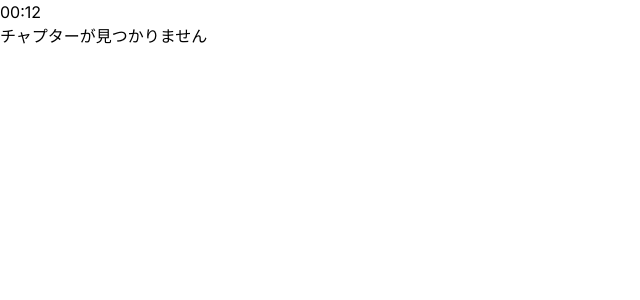
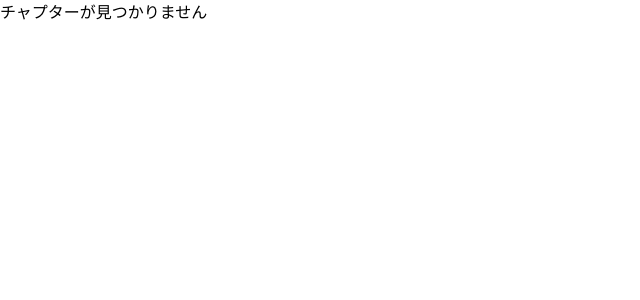
Before and after one commit to AKABANEDAI-FES/2025-escape-game, a Next.js app: page /game/1 in a window 1280 px wide. Shown: the top 300 px of the page, without its empty margins (0-640 px from the left). Built offline with nearby package versions, Linux system fonts and the light colour scheme.

Commit message:
タイマーを解凍時間のみに変更

```diff
--- a/src/app/ClientRoot.tsx
+++ /dev/null
@@ -1,25 +0,0 @@
-'use client';
-
-import { usePathname } from 'next/navigation';
-import Timer from '@/components/game/Timer';
-import { GameProvider } from './provider/GameProvider';
-
-export default function ClientRoot({ children }: { children: React.ReactNode }) {
-  const pathname = usePathname();
-  const showTimer = pathname.startsWith('/game');
-
-  return (
-    // まずGameProviderで全体をラップする
-    <GameProvider>
-      <div className="game-container">
-        {/*
-          GameProviderの内側でTimerを呼び出す。
-          これでTimerはuseGame()を安全に使える。
-        */}
-        {showTimer && <Timer />}
-
-        <main>{children}</main>
-      </div>
-    </GameProvider>
-  );
-}
--- a/src/app/game/[chapterId]/page.tsx
+++ b/src/app/game/[chapterId]/page.tsx
@@ -8,6 +8,12 @@ export async function generateStaticParams() {
   }));
 }
 
-export default function GamePage({ params }: { params: { chapterId: string } }) {
-  return <GameClient chapterId={params.chapterId} />;
+// GamePage を async にして params を await
+export default async function GamePage({
+  params,
+}: {
+  params: Promise<{ chapterId: string }>;
+}) {
+  const { chapterId } = await params;
+  return <GameClient chapterId={chapterId} />;
 }
--- a/src/app/layout.tsx
+++ b/src/app/layout.tsx
@@ -1,7 +1,7 @@
 import type { Metadata } from "next";
 import { Inter } from "next/font/google";
 import "./globals.css";
-import ClientRoot from "./ClientRoot";
+import { GameProvider } from "./provider/GameProvider";
 
 const inter = Inter({ subsets: ["latin"] });
 
@@ -20,7 +20,7 @@ export default function RootLayout({
     // htmlの言語設定を日本語に
     <html lang="ja">
       <body className={inter.className}>
-        <ClientRoot>{children}</ClientRoot>
+        <GameProvider>{children}</GameProvider>
       </body>
     </html>
   );
--- a/src/app/provider/GameProvider.tsx
+++ b/src/app/provider/GameProvider.tsx
@@ -1,7 +1,6 @@
-'use client';
-import React, { createContext, useContext, ReactNode } from 'react';
-import { usePersistentGameState } from '@/hooks/usePersistentGameState';
-import { useGameTimer } from '@/hooks/useGameTimer';
+"use client";
+import React, { createContext, useContext, ReactNode, Dispatch, SetStateAction } from "react";
+import { GameState, usePersistentGameState } from "@/hooks/usePersistentGameState";
 
 interface GameContextType {
   remainingTime: number;
@@ -10,20 +9,20 @@ interface GameContextType {
   pauseTimer: () => void;
   resumeTimer: () => void;
   resetGame: () => void;
+  setGameState: Dispatch<SetStateAction<GameState>>;
 }
 
 const GameContext = createContext<GameContextType | undefined>(undefined);
 
 export const GameProvider = ({ children }: { children: ReactNode }) => {
   // 仕事1：状態管理は専門家（usePersistentGameState）に任せる
-  const { gameState, setGameState, isLoaded, resetGameState } = usePersistentGameState();
+  const { gameState, setGameState, isLoaded, resetGameState } =
+    usePersistentGameState();
 
   // 仕事2：タイマー処理も専門家（useGameTimer）に任せる
-  const { isTimerRunning, pauseTimer, resumeTimer } = useGameTimer({
-    ...gameState,
-    isLoaded,
-    setGameState,
-  });
+  const isTimerRunning = false; // 初期値だけ
+  const pauseTimer = () => {};
+  const resumeTimer = () => {};
 
   // ゲームリセットの命令を出す
   const resetGame = () => {
@@ -35,13 +34,16 @@ export const GameProvider = ({ children }: { children: ReactNode }) => {
 
   // 組み立てた結果を全体に提供する
   return (
-    <GameContext.Provider value={{
-      ...gameState,
-      isTimerRunning,
-      pauseTimer,
-      resumeTimer,
-      resetGame,
-    }}>
+    <GameContext.Provider
+      value={{
+        ...gameState,
+        isTimerRunning,
+        pauseTimer,
+        resumeTimer,
+        resetGame,
+        setGameState,
+      }}
+    >
       {children}
     </GameContext.Provider>
   );
@@ -49,6 +51,7 @@ export const GameProvider = ({ children }: { children: ReactNode }) => {
 
 export const useGame = () => {
   const context = useContext(GameContext);
-  if (context === undefined) throw new Error('useGame must be used within a GameProvider');
+  if (context === undefined)
+    throw new Error("useGame must be used within a GameProvider");
   return context;
 };
--- a/src/components/game/PuzzleDisplay.tsx
+++ b/src/components/game/PuzzleDisplay.tsx
@@ -1,7 +1,10 @@
 'use client';
 
-import { useState } from 'react';
+import { useEffect, useState } from 'react';
 import { PuzzleChapter } from '@/lib/gameData'; // gameData.tsから型をインポート
+import { useGame } from '@/app/provider/GameProvider';
+import { useGameTimer } from '@/hooks/useGameTimer';
+import Timer from './Timer';
 
 // この部品が受け取る情報
 interface PuzzleDisplayProps {
@@ -10,6 +13,18 @@ interface PuzzleDisplayProps {
 }
 
 export default function PuzzleDisplay({ puzzle, onSolved }: PuzzleDisplayProps) {
+  const { remainingTime, currentChapterId, setGameState } = useGame();
+  const {resumeTimer, pauseTimer}=useGameTimer({
+    remainingTime,
+    currentChapterId,
+    isLoaded: true,
+    setGameState
+  });
+
+  useEffect(()=>{
+    resumeTimer();
+    return ()=>{pauseTimer();}
+  },[resumeTimer,pauseTimer])
   // プレイヤーの入力内容を覚えておくための変数
   const [playerInput, setPlayerInput] = useState('');
   // 不正解だったときのエラーメッセージを覚えておく変数
@@ -18,7 +33,6 @@ export default function PuzzleDisplay({ puzzle, onSolved }: PuzzleDisplayProps)
   // 提出ボタンが押されたときの処理
   const handleSubmit = () => {
     // 入力された答えと、正解の答えを比較
-    // toUpperCase()で両方大文字に変換し、大文字・小文字を区別しないようにする
     if (playerInput.toUpperCase() === puzzle.answer.toUpperCase()) {
       // 正解の場合
       setErrorMessage(''); // エラーメッセージを消す
@@ -31,6 +45,7 @@ export default function PuzzleDisplay({ puzzle, onSolved }: PuzzleDisplayProps)
 
   return (
     <div className="puzzle-container">
+      <Timer remainingTime={remainingTime} />
       <h2 className="puzzle-question">{puzzle.question}</h2>
 
       <input
--- a/src/components/game/Timer.tsx
+++ b/src/components/game/Timer.tsx
@@ -1,15 +1,14 @@
 // app/components/Timer.tsx
 'use client';
-import { useGame } from "@/app/provider/GameProvider";
-
-export default function Timer() {
-  const { remainingTime } = useGame();
+interface TimerProps {
+  remainingTime: number;
+}
+export default function Timer({remainingTime}: TimerProps) {
 
   // レンダリングごとにログ
-  console.log('Timer render:', remainingTime);
 
-  const formatTime = (time: number) => {
-    const t = Math.max(0, time);
+  const formatTime = (remainingTime: number) => {
+    const t = Math.max(0, remainingTime);
     const minutes = Math.floor(t / 60).toString().padStart(2, '0');
     const seconds = (t % 60).toString().padStart(2, '0');
     return `${minutes}:${seconds}`;
```
